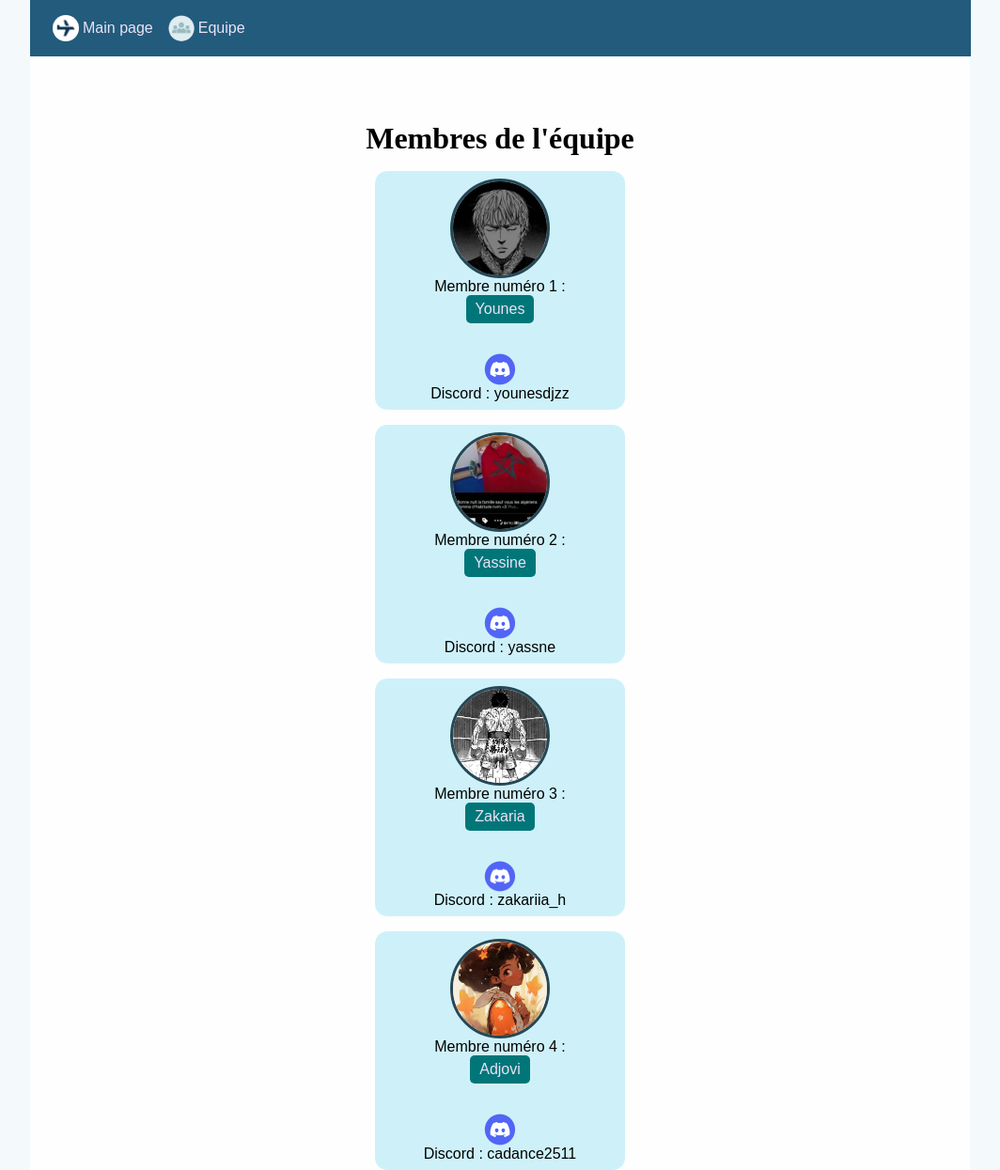
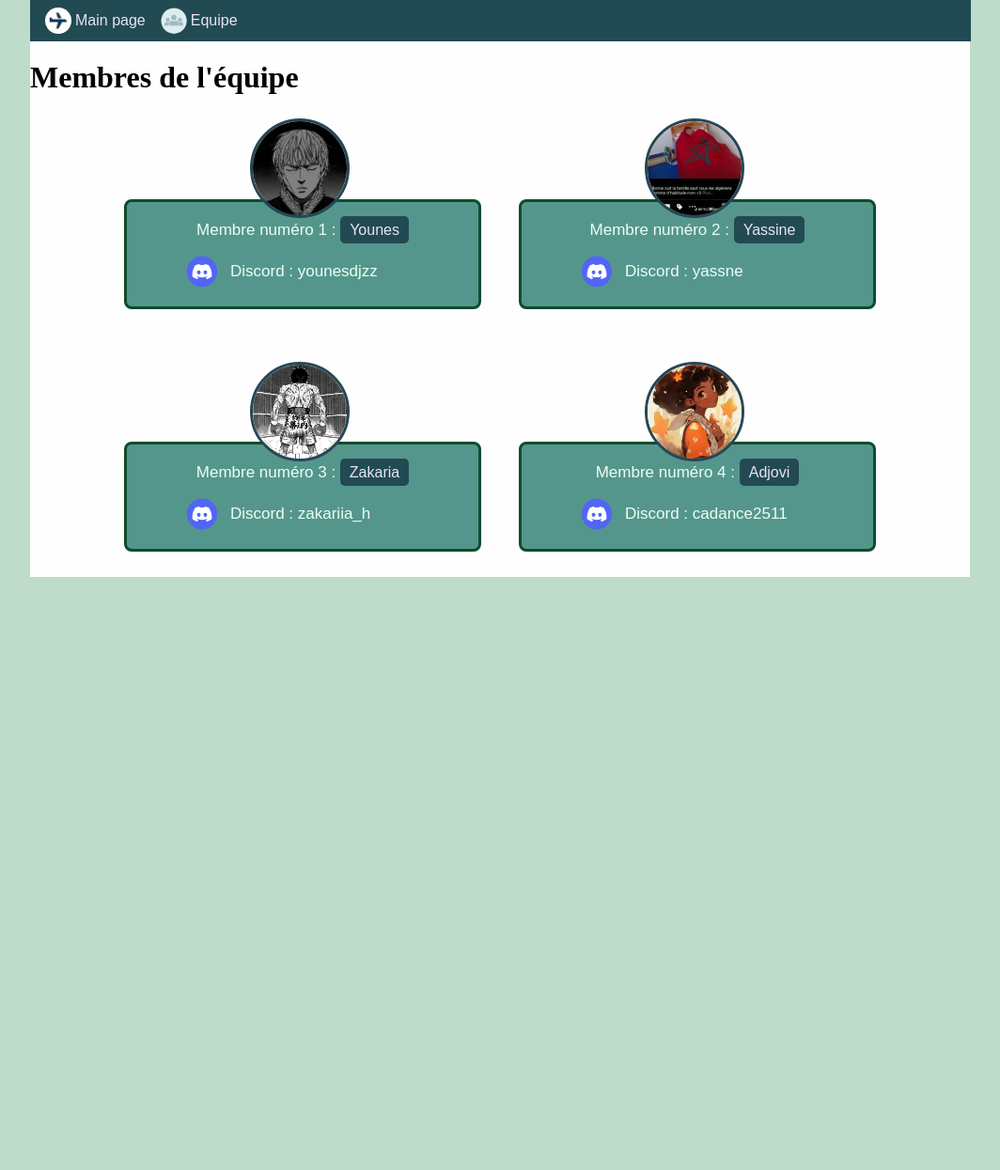
Before and after one commit to Younesdjzz/Bac1-website, a Flask app: page /equipe in a window 1280 px wide. Shown: the whole page at 94% size, without its empty margins (108-1172 px from the left). After the commit the page ends 614 px from the top, so only its background shows below. Run offline with Flask 3, Linux system fonts and the light colour scheme.

Commit message:
amélioration des cartes des membres

```diff
--- a/mobility/__init__.py
+++ b/mobility/__init__.py
@@ -38,15 +38,31 @@ def create_app(test_config=None):
 
     @app.route('/equipe')
     def equipe():
-        discord = ["younesdjzz", "yassne", "zakariia_h","cadance2511"]
-        team = ["Younes", "Yassine", "Zakaria","Adjovi"]
-        route_team = ["/equipe/younes", "/equipe/yassine", "/equipe/zakaria","/equipe/adjovi"]
-        image = ["younes.jpg", "yassine.png", "zakaria.jpg","adjovi.jpg"]
+        """
+        Cette fonction génère la page html pour l'onglet equipe à l'aide d'une liste info_equipe qui contient :
+            - Une liste des discords du groupe
+            - Une liste des prénoms des membres
+            - Une liste des routes vers les pages des membres
+            - Une liste avec les photos de profils des membres
+        """
+        discord = ["younesdjzz", "yassne", "zakariia_h", "cadance2511"]
+        team = ["Younes", "Yassine", "Zakaria", "Adjovi"]
+        route_team = ["/equipe/younes", "/equipe/yassine",
+                      "/equipe/zakaria", "/equipe/adjovi"]
+        image = ["younes.jpg", "yassine.png", "zakaria.jpg", "adjovi.jpg"]
         info_equipe = zip(team, discord, route_team, image)
+
         return render_template('equipe.html', info_equipe=info_equipe)
 
     @app.route('/equipe/younes')
     def younes():
+        """
+        Cette fonction génère la page html de Younes avec 4 variables :
+            - roles : liste de strings pour ses rôles dans l'equipe
+            - passions : liste de strings pour ses passions
+            - prenom : un string de son prénom
+            - age : un string de son âge
+        """
         roles = ["Je suis actuellement le barreur du groupe",
                  "Je m'occupe de surveiller l'avancement du projet...",
                  "...et à motiver mon équipe à avancer !"]
@@ -69,12 +85,11 @@ def create_app(test_config=None):
         passions = ["Lorsque j'ai du temps libre j'en profite pour me faire un peu d'argent. ",
                     "J'aime bien les animes, comme One piece ",
                     "J'aime également passer du temps avec ma famille."]
-        return render_template('base_membre.html',prenom='Yassine',age='18',roles=roles, passions=passions)
 
+        return render_template('base_membre.html', prenom='Yassine', age='18', roles=roles, passions=passions)
 
     @app.route("/equipe/adjovi")
     def adjovi():
-
         roles = ["Je suis en ce moment la maitresse du temps, je veille à ce que les échéances soient respectées.",
                  "Tic-Tac..."]
 
@@ -82,5 +97,6 @@ def create_app(test_config=None):
                     "J'aime énormément la K-POP et l'univers qui lui est associé !",
                     "En pralant d'univers, j'apprécie également celui des animés, k-drama ou autres séries asiatiques ^^"]
 
-        return render_template("base_membre.html",prenom="Adjovi",age="18",roles=roles,passions=passions)
+        return render_template("base_membre.html", prenom="Adjovi", age="18", roles=roles, passions=passions)
+
     return app
--- a/mobility/airport.py
+++ b/mobility/airport.py
@@ -1,5 +1,5 @@
 from flask import (
-      Blueprint, render_template
+    Blueprint, render_template
 )
 
 from mobility.models.airport import get_airports
@@ -7,6 +7,8 @@ from mobility.models.airport import get_airports
 bp = Blueprint('airport', __name__)
 
 # Define the routes code
+
+
 @bp.route('/')
 def airport_list():
     airports = get_airports()
--- a/mobility/static/style.css
+++ b/mobility/static/style.css
@@ -1,50 +1,169 @@
-html { font-family: sans-serif; background: #F4FAFB;
-    padding: 1rem; margin: 0;padding: 0;}
+html {
+   font-family: sans-serif;
+   background-color: #bfdccb;
+   background-size: cover;
+   background-attachment: fixed;
+   background-repeat: no-repeat;
+}
 
 
-header{position:fixed;  width: 985px;margin:0;background-color:#225B7C;margin-inline-start: 0%; top:0;}
-main {display: flex; justify-content: center; align-items: center; margin:0 auto; margin-top: 80px; }
-body { max-width: 1000px; margin: 0 auto;
-   margin-top: 8px; background: #FEFEFF; padding-top: 10px; margin-top: 23px;}
+header {
+   position: fixed;
+   width: 985px;
+   margin: 0;
+   background-color: #b0bfc8;
+   margin-inline-start: 0%;
+   top: 0;
+}
 
-h1 { font-family: serif; margin: 1rem 0; }
+main {
+   display: flex;
+   justify-content: center;
+   align-items: center;
+   margin: 0 auto;
+   margin-top: 45px;
+}
 
-a { color: #EBE3F5; text-decoration: none; }
-a:hover { color: #d6ecff; text-decoration: underline; }
+body {
+   max-width: 1000px;
+   margin: auto;
+   padding: 0;
+   background: #FEFEFF;
+   padding-top: 25px;
+   margin-top: 23px;
+}
 
-nav { background: #225B7C; display: flex;
-   align-items: center; padding: 0 0.5rem; }
+h1 {
+   font-family: serif;
+   margin: 1rem 0;
+}
 
-nav h1 { flex: auto; margin: 0; }
-nav ul { display: flex; list-style: none;
-      margin: 0; padding: 0; }
+a {
+   color: #EBE3F5;
+   text-decoration: none;
+}
 
-nav ul li a, nav ul li span, header { display: flex; padding: 0.5rem;
-                                   text-decoration: none; align-items: center; }
+a:hover {
+   color: #d6ecff;
+   text-decoration: underline;
+}
 
-a.bouton { background-color: #017679; color: #EBE3F5;
-        padding: 6px 10px; font-size: 16px;
-        border: none; border-radius: 5px;
-        text-decoration: none; }
+nav {
+   position: fixed;
+   width: 985px;
+   margin: auto;
+   margin-inline-start: 0%;
+   top: 0;
+   background: #224a52;
+   display: flex;
+   align-items: center;
+   padding: 0 0.5rem;
+}
 
-a.bouton:hover { background-color: #05a7ac; }
+nav h1 {
+   flex: auto;
+   margin: 0;
+}
 
-div.case {  display:flex;flex-direction: column; align-items: center;max-width: 400px; background: #CEF1F9;
-         margin-left: 10px; margin-right: 10px;
-        border-radius: 5%;padding:8px}
+nav ul {
+   display: flex;
+   list-style: none;
+   margin: 0;
+   padding: 0;
+}
 
-div.row { margin-left: 10px; margin-right: 10px;
-       align-items: center; flex-direction: row;
-       padding: 1px 10px; background-color: rgb(170, 209, 219);
-       border-radius: 8px; display: flex ;
-    width:fit-content}
+nav ul li a,
+nav ul li span,
+header {
+   display: flex;
+   padding: 0.5rem;
+   text-decoration: none;
+   align-items: center;
+}
 
-img.profil { width: 100px; height: 100px;
-          object-fit: cover; border-radius: 50%;
-          border: 3px solid #274755; }
+a.bouton {
+   background-color: #224a52;
+   color: #EBE3F5;
+   padding: 6px 10px;
+   font-size: 16px;
+   border: none;
+   border-radius: 5px;
+   text-decoration: none;
+}
 
-img.logo { width: 60px; height: auto; }
+a.bouton:hover {
+   background-color: #2e6b64;
+}
 
-img.icon { width: 28px; height: 28px;
-        object-fit: cover; border-radius: 50%;
-        margin-right: 4px; align-items: center; }
+
+div.equipe {
+   display: grid;
+   grid-template-columns: repeat(2, 1fr);
+   column-gap: 40px;
+   row-gap: 20px;
+   width: 80%;
+   margin: auto;
+}
+
+div.membre {
+   position: relative;
+   background-color: #55968c;
+   color: rgb(235, 255, 244);
+   padding: 20px;
+   margin-top: 25%;
+   margin-bottom: 7%;
+   text-align: center;
+   font-size: 17px;
+   border: 3px solid #0e4c2d;
+   border-radius: 8px;
+}
+
+div.membre_dc {
+   padding: 0px;
+   display: flex;
+   align-items: center;
+   margin: auto;
+   padding-left: 30px;
+}
+
+
+div.profil {
+   position: absolute;
+   top: -80%;
+   left: 35%;
+   height: 100px;
+}
+
+
+div.case {
+   background-color: #90bdae;
+   margin: 8px;
+   padding: 4px;
+   text-align: center;
+   font-size: 16px;
+   border: 3px solid #0e4c2d;
+   border-radius: 8px;
+   width: fit-content;
+}
+
+img.profil {
+   width: 100px;
+   height: 100px;
+   object-fit: cover;
+   border-radius: 50%;
+   border: 3px solid #274755;
+}
+
+img.logo {
+   width: 60px;
+   height: auto;
+}
+
+img.icon {
+   width: 28px;
+   height: 28px;
+   object-fit: cover;
+   border-radius: 50%;
+   margin-right: 4px;
+   align-items: center;
+}
--- a/mobility/templates/base.html
+++ b/mobility/templates/base.html
@@ -1,5 +1,6 @@
 <!DOCTYPE html>
 <html lang="en">
+
 <head>
     <meta charset="UTF-8">
     <meta name="viewport" content="width=device-width, initial-scale=1.0">
@@ -7,22 +8,23 @@
     <link rel="stylesheet" href="{{ url_for('static', filename='style.css') }}">
     <link rel="icon" href="{{ url_for('static', filename='logo_site_bleu.png') }}">
 </head>
-<body></body>
-<header>
 
+<body>
     <nav>
         <ul>
-            <li><a href="/"><img src="{{ url_for('static', filename='logo_site_blanc.png') }}" class="icon">Main page</a></li>
-            <li><a href="/equipe"><img src="{{ url_for('static', filename='icon_equipe.png') }}" class="icon">Equipe</a></li>
+            <li><a href="/"><img src="{{ url_for('static', filename='navigateur/icon_site_blanc.png') }}"
+                        class="icon">Main
+                    page</a></li>
+            <li><a href="/equipe"><img src="{{ url_for('static', filename='navigateur/icon_equipe.png') }}"
+                        class="icon">Equipe</a></li>
         </ul>
     </nav>
-</header>
 
-<main>
     <div class="content">
         {% block content %}
         {% endblock %}
     </div>
-</main>
+
 </body>
+
 </html>
--- a/mobility/templates/base_membre.html
+++ b/mobility/templates/base_membre.html
@@ -3,8 +3,7 @@
 <div>
     <h1>Présentation</h1>
 </div>
-<p></p>
-
+<main>
     <div class="case qui_suis_je">
         <h2>Qui suis-je ?</h2>
         <p>Je m'appelle {{prenom}}</p>
@@ -28,4 +27,5 @@
         <p>{{passion}}</p>
         {% endfor %}
     </div>
+</main>
 {% endblock %}
--- a/mobility/templates/equipe.html
+++ b/mobility/templates/equipe.html
@@ -1,14 +1,20 @@
 {% extends "base.html" %}
 {% block content %}
 <h1>Membres de l'équipe</h1>
-{% for membre, discord, route, image in info_equipe %}
 <p></p>
-<div class="case">
-    <img class="profil" src='{{ url_for("static", filename=image) }}'>
-    Membre numéro {{loop.index}} : <a class="bouton" href="{{route}}">{{membre}}</a>
-    <p></p>
-    <img class="logo" src='{{ url_for("static", filename="logo_discord.png") }}'>
-    Discord : {{discord}}
+<div class="equipe">
+    {% for membre, discord, route, image in info_equipe %}
+    <div class="membre">
+        <div class="profil">
+            <img class="profil" src='{{ url_for("static", filename="equipe/"+image) }}'>
+        </div>
+        Membre numéro {{loop.index}} : <a class="bouton" href="{{route}}">{{membre}}</a>
+        <p></p>
+        <div class="membre_dc">
+            <img class="logo" src='{{ url_for("static", filename="logo_discord.png") }}'> Discord : {{discord}}
+        </div>
+    </div>
+
+    {% endfor %}
 </div>
-{% endfor %}
 {% endblock %}
```
Also changed, not shown: mobility/db.py (+5 -3 lines), mobility/static/equipe/adjovi.jpg (renamed from mobility/static/adjovi.jpg), mobility/static/equipe/yassine.png (renamed from mobility/static/yassine.png), mobility/static/equipe/younes.jpg (renamed from mobility/static/younes.jpg), mobility/static/equipe/zakaria.jpg (renamed from mobility/static/zakaria.jpg), mobility/static/navigateur/icon_equipe.png (renamed from mobility/static/icon_equipe.png), mobility/static/navigateur/icon_site_blanc.png (renamed from mobility/static/logo_site_blanc.png). Lines whose indentation alone changed are shown as unchanged.
